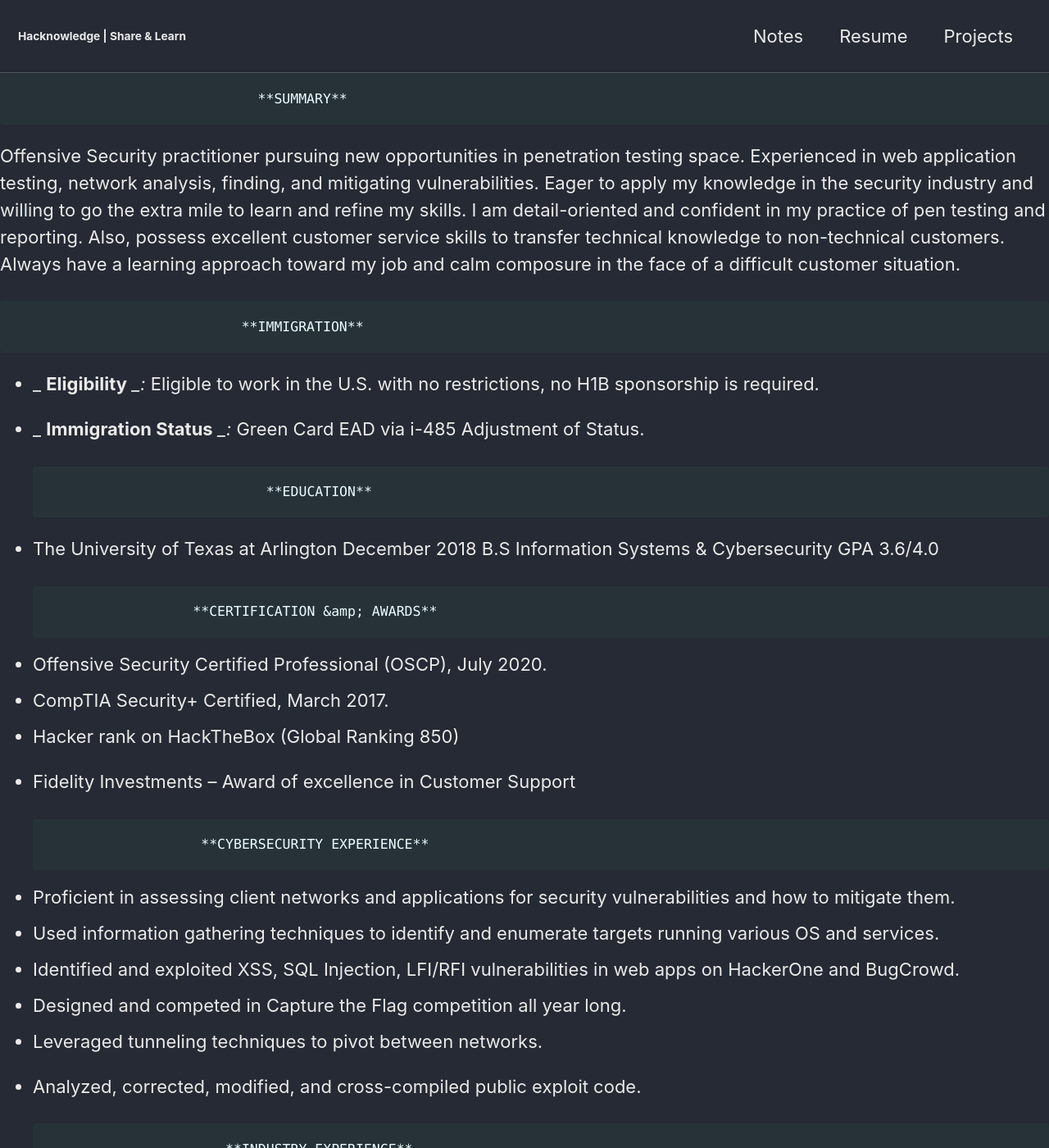
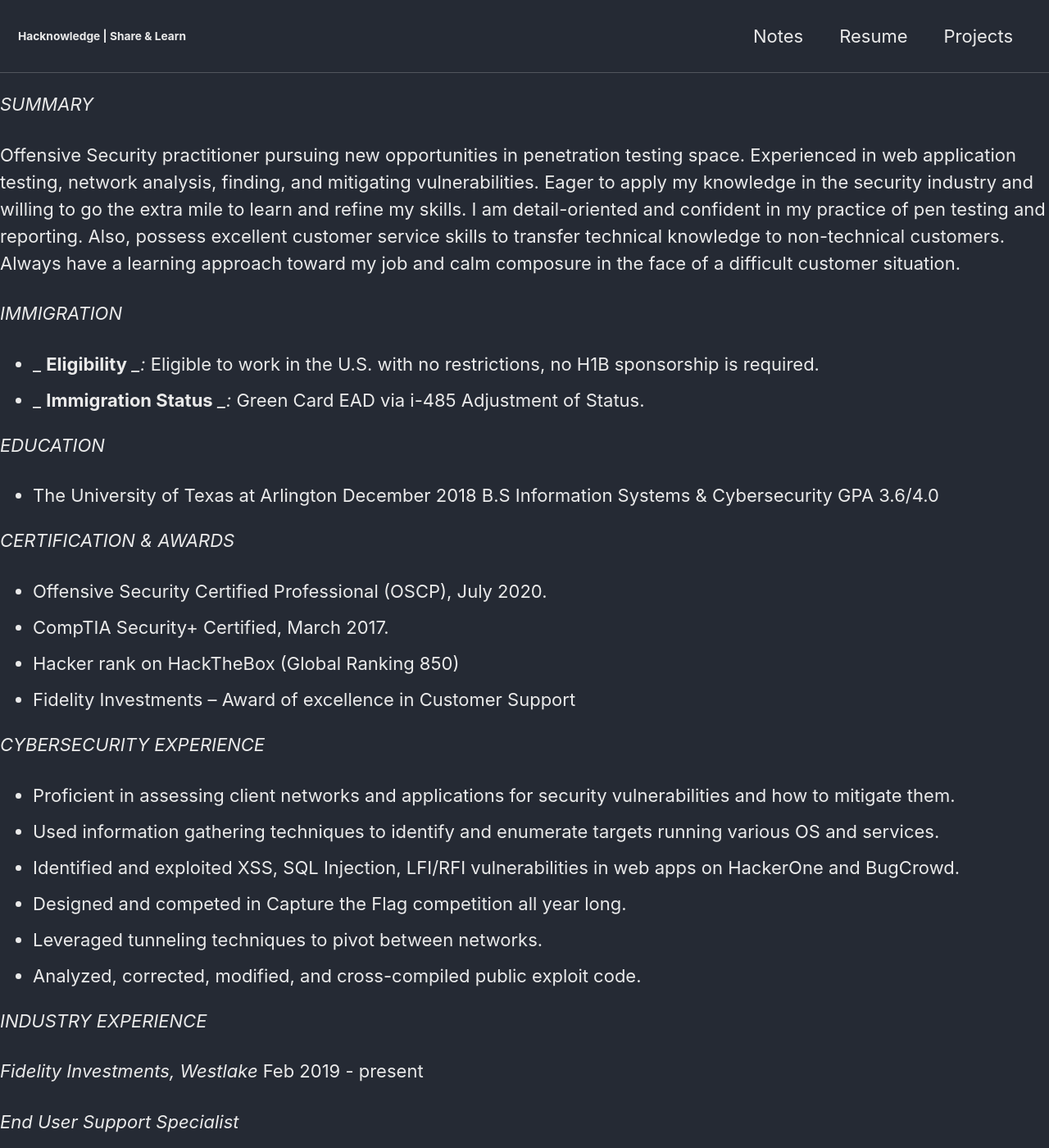
Before and after one commit to da3mond/hacknowledge, a Jekyll site: the page built from _pages/resume.md, in a window 1280 px wide and 1400 px high. Shown: the whole window at 82% size. Built offline with Jekyll 4.4.1, drawn with Linux system fonts in a browser that asks for light colours; cached includes are drawn as plain includes; our own code applies the rules of GitHub Pages for plain Markdown files; some of the changed text lies outside the part shown.

Commit message:
Update resume.md

```diff
--- a/_pages/resume.md
+++ b/_pages/resume.md
@@ -4,28 +4,28 @@ permalink: "/resume/"
 ---
 
 
-                                  **SUMMARY**
+*SUMMARY*
 
 Offensive Security practitioner pursuing new opportunities in penetration testing space. Experienced in web application testing, network analysis, finding, and mitigating vulnerabilities. Eager to apply my knowledge in the security industry and willing to go the extra mile to learn and refine my skills. I am detail-oriented and confident in my practice of pen testing and reporting. Also, possess excellent customer service skills to transfer technical knowledge to non-technical customers. Always have a learning approach toward my job and calm composure in the face of a difficult customer situation.
 
-                                **IMMIGRATION**
+*IMMIGRATION*
 
 - _ **Eligibility** __:_ Eligible to work in the U.S. with no restrictions, no H1B sponsorship is required.
 - _ **Immigration Status** __:_ Green Card EAD via i-485 Adjustment of Status.
 
-                                 **EDUCATION**
+*EDUCATION*
 
 - The University of Texas at Arlington December 2018
  B.S Information Systems &amp; Cybersecurity GPA 3.6/4.0
 
-                        **CERTIFICATION &amp; AWARDS**
+*CERTIFICATION &amp; AWARDS*
 
 - Offensive Security Certified Professional (OSCP), July 2020.
 - CompTIA Security+ Certified, March 2017.
 - Hacker rank on HackTheBox (Global Ranking 850)
 - Fidelity Investments – Award of excellence in Customer Support
 
-                         **CYBERSECURITY EXPERIENCE**
+*CYBERSECURITY EXPERIENCE*
 
 - Proficient in assessing client networks and applications for security vulnerabilities and how to mitigate them.
 - Used information gathering techniques to identify and enumerate targets running various OS and services.
@@ -34,9 +34,10 @@ Offensive Security practitioner pursuing new opportunities in penetration testin
 - Leveraged tunneling techniques to pivot between networks.
 - Analyzed, corrected, modified, and cross-compiled public exploit code.
 
-                            **INDUSTRY EXPERIENCE**
+*INDUSTRY EXPERIENCE*
 
-**Fidelity Investments, Westlake** Feb 2019 - present
+*Fidelity Investments, Westlake*
+Feb 2019 - present
 
 _End User Support Specialist_
 
@@ -45,7 +46,7 @@ _End User Support Specialist_
 - Consistently achieved top ranks in monthly metrics, call duration, number of calls per shift, and customer satisfaction ratings.
 - Proficient in detail-oriented ticket documentation using ServiceNow, while exhausting every avenue to resolve software bugs and maintaining quick service.
 
-                             **TECHNICAL SKILLS**
+*TECHNICAL SKILLS*
 
 - _ **Software** __:_ Python, PHP, JavaScript, Perl, Bash/Shell, PowerShell.
 - _ **Platform:** _ Docker, AWS, VMware Workstation/Fusion, Active Directory.
```
